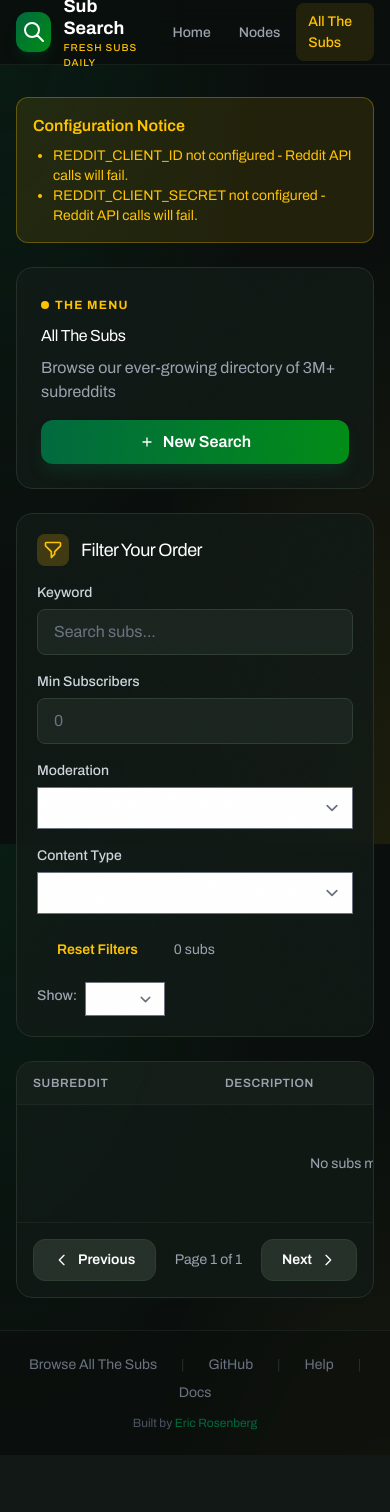
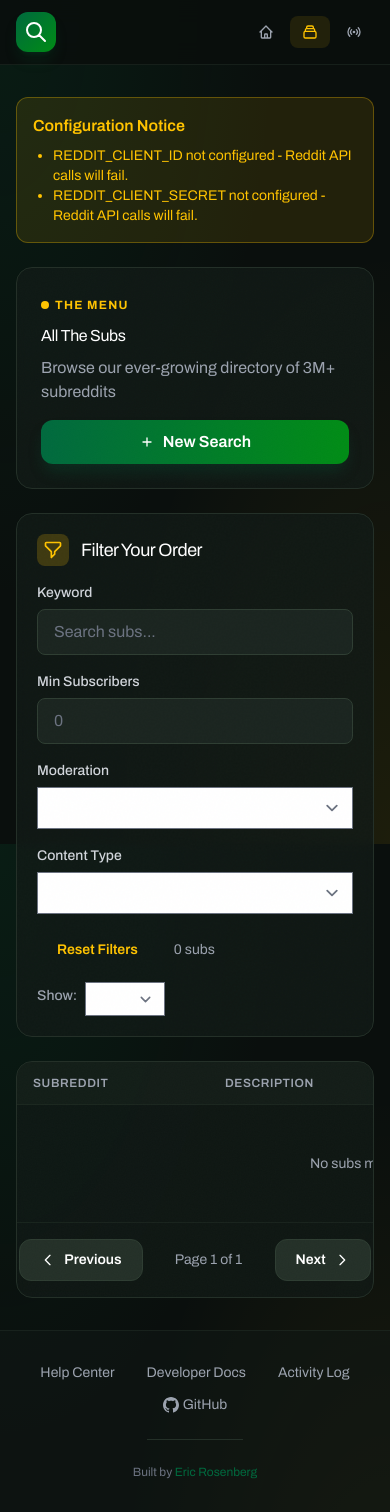
Before and after one commit to ericrosenberg1/reddit-sub-analyzer, a Django app: page /all-the-subs/ in a window 390 px wide. Before the commit the page ends 1429 px from the top, so only its background shows below. Run offline with Django 5.2, Linux system fonts and the light colour scheme; data that the repository does not hold is empty; parts of the project's set-up code (start-up, migrations or seed data) failed here and were passed over; some libraries are stand-ins or nearby versions.

Commit message:
feat: Redesign navigation, homepage layout, and fix all_subs pagination
- Redesigned top navigation with cleaner logo, mobile-friendly icons
- Updated footer with centered layout, docs/help/activity log links
- Redesigned homepage with card-style columns and sidebar
- Added mod_activity sort field mapping to last_activity_utc in API
- Centered pagination controls on all_subs page

🤖 Generated with [Claude Code](https://claude.com/claude-code)

Co-Authored-By: Claude <noreply@anthropic.com>

```diff
--- a/search/views.py
+++ b/search/views.py
@@ -474,7 +474,12 @@ def api_subreddits(request):
     job_id = InputSanitizer.sanitize_job_id(job_id_raw) if job_id_raw else ''
 
     # Validate sort field (prevent SQL injection via sort)
-    valid_sort_fields = {'name', 'title', 'subscribers', 'updated_at', 'first_seen_at', 'mod_count'}
+    # Map frontend field names to database field names
+    sort_field_map = {
+        'mod_activity': 'last_activity_utc',
+    }
+    sort = sort_field_map.get(sort, sort)
+    valid_sort_fields = {'name', 'title', 'subscribers', 'updated_at', 'first_seen_at', 'mod_count', 'last_activity_utc'}
     if sort not in valid_sort_fields:
         sort = 'subscribers'
 
--- a/templates/all_subs.html
+++ b/templates/all_subs.html
@@ -111,14 +111,14 @@
   </div>
 
   <!-- Pagination -->
-  <div class="flex items-center justify-between border-t border-dark-600/50 px-4 py-4">
+  <div class="flex items-center justify-center gap-4 border-t border-dark-600/50 px-4 py-4">
     <button type="button" id="prev-page" class="btn-secondary text-sm">
       <svg class="w-4 h-4" fill="none" stroke="currentColor" viewBox="0 0 24 24">
         <path stroke-linecap="round" stroke-linejoin="round" stroke-width="2" d="M15 19l-7-7 7-7"/>
       </svg>
       Previous
     </button>
-    <span id="page-indicator" class="text-sm text-muted">Page 1</span>
+    <span id="page-indicator" class="text-sm text-muted min-w-[100px] text-center">Page 1</span>
     <button type="button" id="next-page" class="btn-secondary text-sm">
       Next
       <svg class="w-4 h-4" fill="none" stroke="currentColor" viewBox="0 0 24 24">
--- a/templates/base.html
+++ b/templates/base.html
@@ -488,7 +488,7 @@
 
 <body class="min-h-screen flex flex-col">
   <!-- Header -->
-  <header class="sticky top-0 z-50 border-b border-dark-600/50 bg-dark-900/90 backdrop-blur-md">
+  <header class="sticky top-0 z-50 border-b border-dark-600/50 bg-dark-900/95 backdrop-blur-md">
     <div class="mx-auto max-w-6xl px-4">
       <div class="flex items-center justify-between h-16">
         <!-- Logo -->
@@ -498,17 +498,26 @@
               <path stroke-linecap="round" stroke-linejoin="round" stroke-width="2" d="M21 21l-6-6m2-5a7 7 0 11-14 0 7 7 0 0114 0z"/>
             </svg>
           </div>
-          <div class="flex flex-col">
+          <div class="hidden sm:flex flex-col">
             <span class="text-lg font-bold text-white leading-tight">Sub Search</span>
-            <span class="text-[10px] uppercase tracking-widest text-sub-yellow font-medium">Fresh Subs Daily</span>
+            <span class="text-[10px] uppercase tracking-widest text-sub-yellow font-medium">Reddit Subreddit Directory</span>
           </div>
         </a>
 
         <!-- Navigation -->
         <nav class="flex items-center gap-1">
-          <a href="{% url 'home' %}" class="nav-link{% if nav_active == 'home' %} active{% endif %}">Home</a>
-          <a href="{% url 'nodes_home' %}" class="nav-link{% if nav_active == 'nodes' %} active{% endif %}">Nodes</a>
-          <a href="{% url 'all_subs' %}" class="nav-link{% if nav_active == 'allsubs' %} active{% endif %}">All The Subs</a>
+          <a href="{% url 'home' %}" class="nav-link{% if nav_active == 'home' %} active{% endif %}">
+            <svg class="w-4 h-4 sm:hidden" fill="none" stroke="currentColor" viewBox="0 0 24 24"><path stroke-linecap="round" stroke-linejoin="round" stroke-width="2" d="M3 12l2-2m0 0l7-7 7 7M5 10v10a1 1 0 001 1h3m10-11l2 2m-2-2v10a1 1 0 01-1 1h-3m-6 0a1 1 0 001-1v-4a1 1 0 011-1h2a1 1 0 011 1v4a1 1 0 001 1m-6 0h6"/></svg>
+            <span class="hidden sm:inline">Home</span>
+          </a>
+          <a href="{% url 'all_subs' %}" class="nav-link{% if nav_active == 'allsubs' %} active{% endif %}">
+            <svg class="w-4 h-4 sm:hidden" fill="none" stroke="currentColor" viewBox="0 0 24 24"><path stroke-linecap="round" stroke-linejoin="round" stroke-width="2" d="M19 11H5m14 0a2 2 0 012 2v6a2 2 0 01-2 2H5a2 2 0 01-2-2v-6a2 2 0 012-2m14 0V9a2 2 0 00-2-2M5 11V9a2 2 0 012-2m0 0V5a2 2 0 012-2h6a2 2 0 012 2v2M7 7h10"/></svg>
+            <span class="hidden sm:inline">Browse Subs</span>
+          </a>
+          <a href="{% url 'nodes_home' %}" class="nav-link{% if nav_active == 'nodes' %} active{% endif %}">
+            <svg class="w-4 h-4 sm:hidden" fill="none" stroke="currentColor" viewBox="0 0 24 24"><path stroke-linecap="round" stroke-linejoin="round" stroke-width="2" d="M5.636 18.364a9 9 0 010-12.728m12.728 0a9 9 0 010 12.728m-9.9-2.829a5 5 0 010-7.07m7.072 0a5 5 0 010 7.07M13 12a1 1 0 11-2 0 1 1 0 012 0z"/></svg>
+            <span class="hidden sm:inline">Nodes</span>
+          </a>
         </nav>
       </div>
     </div>
@@ -539,20 +548,28 @@
   </main>
 
   <!-- Footer -->
-  <footer class="border-t border-dark-600/50 bg-dark-900/50">
-    <div class="mx-auto max-w-6xl px-4 py-6">
-      <div class="flex flex-wrap items-center justify-center gap-x-6 gap-y-2 text-sm text-gray-500">
-        <a href="{% url 'all_subs' %}" class="hover:text-sub-yellow transition-colors">Browse All The Subs</a>
-        <span class="text-dark-600">|</span>
-        <a href="https://github.com/ericrosenberg1/reddit-sub-analyzer" target="_blank" rel="noopener" class="hover:text-sub-yellow transition-colors">GitHub</a>
-        <span class="text-dark-600">|</span>
-        <a href="{% url 'help' %}" class="hover:text-sub-yellow transition-colors">Help</a>
-        <span class="text-dark-600">|</span>
-        <a href="{% url 'developer_docs' %}" class="hover:text-sub-yellow transition-colors">Docs</a>
+  <footer class="border-t border-dark-600/50 bg-dark-800/50 mt-auto">
+    <div class="mx-auto max-w-6xl px-4 py-8">
+      <div class="flex flex-col items-center text-center">
+        <!-- Footer Links -->
+        <nav class="flex flex-wrap items-center justify-center gap-x-8 gap-y-3 text-sm">
+          <a href="{% url 'help' %}" class="text-gray-400 hover:text-sub-yellow transition-colors">Help Center</a>
+          <a href="{% url 'developer_docs' %}" class="text-gray-400 hover:text-sub-yellow transition-colors">Developer Docs</a>
+          <a href="{% url 'logs' %}" class="text-gray-400 hover:text-sub-yellow transition-colors">Activity Log</a>
+          <a href="https://github.com/ericrosenberg1/reddit-sub-analyzer" target="_blank" rel="noopener" class="text-gray-400 hover:text-sub-yellow transition-colors flex items-center gap-1">
+            <svg class="w-4 h-4" fill="currentColor" viewBox="0 0 24 24"><path d="M12 0c-6.626 0-12 5.373-12 12 0 5.302 3.438 9.8 8.207 11.387.599.111.793-.261.793-.577v-2.234c-3.338.726-4.033-1.416-4.033-1.416-.546-1.387-1.333-1.756-1.333-1.756-1.089-.745.083-.729.083-.729 1.205.084 1.839 1.237 1.839 1.237 1.07 1.834 2.807 1.304 3.492.997.107-.775.418-1.305.762-1.604-2.665-.305-5.467-1.334-5.467-5.931 0-1.311.469-2.381 1.236-3.221-.124-.303-.535-1.524.117-3.176 0 0 1.008-.322 3.301 1.23.957-.266 1.983-.399 3.003-.404 1.02.005 2.047.138 3.006.404 2.291-1.552 3.297-1.23 3.297-1.23.653 1.653.242 2.874.118 3.176.77.84 1.235 1.911 1.235 3.221 0 4.609-2.807 5.624-5.479 5.921.43.372.823 1.102.823 2.222v3.293c0 .319.192.694.801.576 4.765-1.589 8.199-6.086 8.199-11.386 0-6.627-5.373-12-12-12z"/></svg>
+            GitHub
+          </a>
+        </nav>
+
+        <!-- Divider -->
+        <div class="w-24 h-px bg-dark-600 my-6"></div>
+
+        <!-- Credit -->
+        <p class="text-xs text-gray-500">
+          Built by <a href="https://ericrosenberg.com" class="text-sub-green hover:text-sub-green-light transition-colors" target="_blank">Eric Rosenberg</a>
+        </p>
       </div>
-      <p class="mt-3 text-center text-xs text-gray-600">
-        Built by <a href="https://ericrosenberg.com" class="text-sub-green hover:text-sub-green-light" target="_blank">Eric Rosenberg</a>
-      </p>
     </div>
   </footer>
 
```
Also changed, not shown: templates/home.html (+150 -143 lines).
